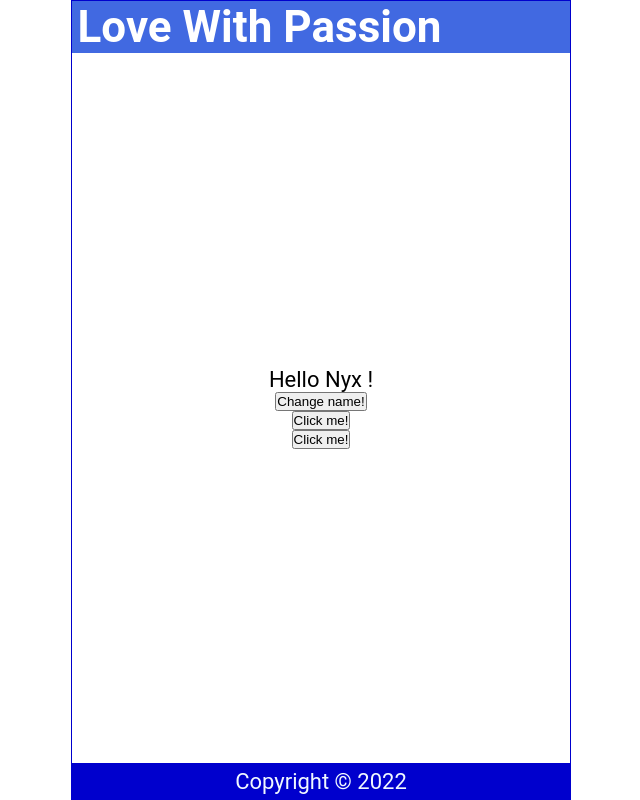
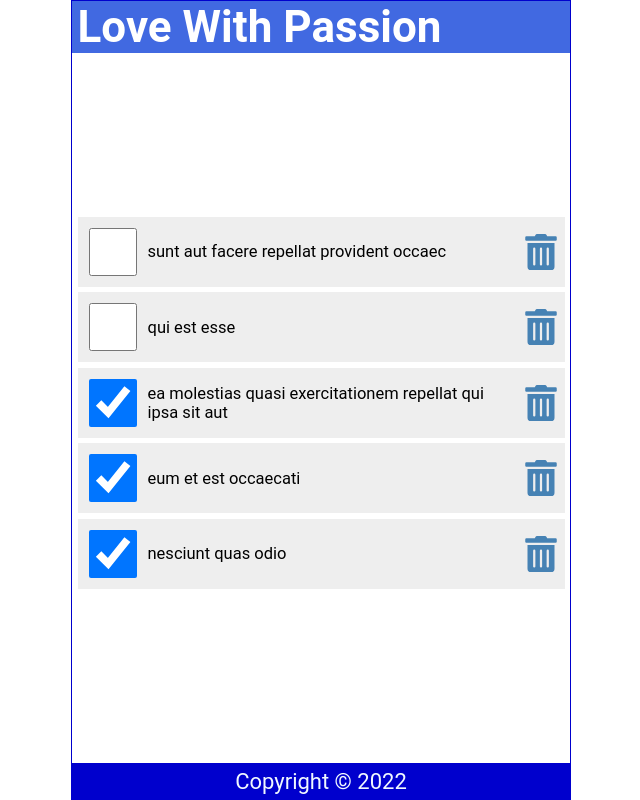
Before and after one commit to hoanngocle/react-mastery, a React (Create React App) app: page / in a window 1280 px wide. Shown: the whole page, without its empty margins (319-959 px from the left). Built offline with nearby package versions, Linux system fonts and the light colour scheme.

Commit message:
Chap 7 List & Key

```diff
--- a/package.json
+++ b/package.json
@@ -8,6 +8,7 @@
     "@testing-library/user-event": "^13.5.0",
     "react": "^18.1.0",
     "react-dom": "^18.1.0",
+    "react-icons": "^4.4.0",
     "react-scripts": "5.0.1",
     "web-vitals": "^2.1.4"
   },
--- a/src/Content.js
+++ b/src/Content.js
@@ -1,47 +1,65 @@
 import React from 'react';
 import { useState } from 'react';
+import { FaTrashAlt } from 'react-icons/fa';
 
 const Content = () => {
-  const [name, setName] = useState('Nyx');
-  const [count, setCount] = useState(0);
+  const [items, setItems] = useState([
+    {
+      id: 1,
+      title: 'sunt aut facere repellat provident occaec',
+      body: 'quia et suscipit\nsuscipit ',
+      checked: false
+    },
+    {
+      id: 2,
+      title: 'qui est esse',
+      body: 'est rerum tempore vitae\nsequi sint nihil reprehenderit dolor beatae ea dolores neque\nfugiat blanditiis voluptate porro vel nihil molestiae ut reiciendis\nqui aperiam non debitis possimus qui neque nisi nulla',
+      checked: false
+    },
+    {
+      id: 3,
+      title: 'ea molestias quasi exercitationem repellat qui ipsa sit aut',
+      body: 'et iusto sed quo iure\nvoluptatem occaecati omnis eligendi aut ad\nvoluptatem doloribus vel accusantium quis pariatur\nmolestiae porro eius odio et labore et velit aut',
+      checked: true
+    },
+    {
+      id: 4,
+      title: 'eum et est occaecati',
+      body: 'ullam et saepe reiciendis voluptatem adipisci\nsit amet autem assumenda provident rerum culpa\nquis hic commodi nesciunt rem tenetur doloremque ipsam iure\nquis sunt voluptatem rerum illo velit',
+      checked: true
+    },
+    {
+      id: 5,
+      title: 'nesciunt quas odio',
+      body: 'repudiandae veniam quaerat sunt sed\nalias aut fugiat sit autem sed est\nvoluptatem omnis possimus esse voluptatibus quis\nest aut tenetur dolor neque',
+      checked: true
+    }
+  ]);
 
-  const handleNameChange = () => {
-    const names = ['Thor', 'IronMan', 'Dr Strange'];
-    const int = Math.floor(Math.random() * 3);
-    setName(names[int]);
-  };
+  const handleCheck = id => {
+    const listItems = items.map(item =>
+      item.id === id ? { ...item, checked: !item.checked, title: 'tét' } : item
+    );
 
-  const handleClick = () => {
-    setCount(count + 1);
-    console.log(count);
-  };
-
-  const handleClickName = name => {
-    console.log(name + ' was clicked the World');
-  };
-
-  const handleClickLog = e => {
-    console.log(e.target.innerText);
+    setItems(listItems);
+    console.log(listItems);
   };
 
   return (
     <main>
-      <p onDoubleClick={handleClick}>Hello {name} !</p>
-      <button onClick={handleNameChange}>Change name!</button>
-      <button
-        onClick={() => {
-          handleClick();
-        }}
-      >
-        Click me!
-      </button>
-      <button
-        onClick={e => {
-          handleClickLog(e);
-        }}
-      >
-        Click me!
-      </button>
+      <ul>
+        {items.map(item => (
+          <li className='item' key={item.id}>
+            <input
+              type='checkbox'
+              onChange={() => handleCheck(item.id)}
+              checked={item.checked}
+            />
+            <label htmlFor=''>{item.title}</label>
+            <FaTrashAlt role='button' tabIndex='0'></FaTrashAlt>
+          </li>
+        ))}
+      </ul>
     </main>
   );
 };
--- a/src/index.css
+++ b/src/index.css
@@ -57,3 +57,62 @@ footer {
   display: grid;
   place-content: center;
 }
+
+ul {
+  width: 100%;
+  list-style: none;
+  padding: 0 0.25rem 0.25rem;
+}
+
+ul li::before {
+  content: "\200B";
+}
+
+.item {
+  display: flex;
+  justify-content: flex-start;
+  align-items: center;
+  padding: 0.5rem 0 0.5rem 0.5rem;
+  margin: 0.25rem 0;
+  background-color: #eee;
+}
+
+.item:first-child {
+  margin: 0;
+}
+
+.item input[type="checkbox"] {
+  text-align: center;
+  width: 2.5rem;
+  width: 48px;
+  min-width: 48px;
+  height: 2.5rem;
+  height: 48px;
+  min-height: 48px;
+  cursor: pointer;
+  margin-right: 0.5rem;
+}
+
+.item input[type="checkbox"]:focus + label {
+  text-decoration: underline;
+}
+
+.item > label {
+  font-size: 0.75rem;
+  flex-grow: 1;
+}
+
+.item svg {
+  width: 48px;
+  min-width: 48px;
+  height: 36px;
+  font-size: 1rem;
+  color: steelblue;
+  cursor: pointer;
+}
+
+.item svg:focus,
+.item svg:hover {
+  color: red;
+  outline: none;
+}
```
Also changed, not shown: 1 other file (tests, documents, lock files or other folders).
